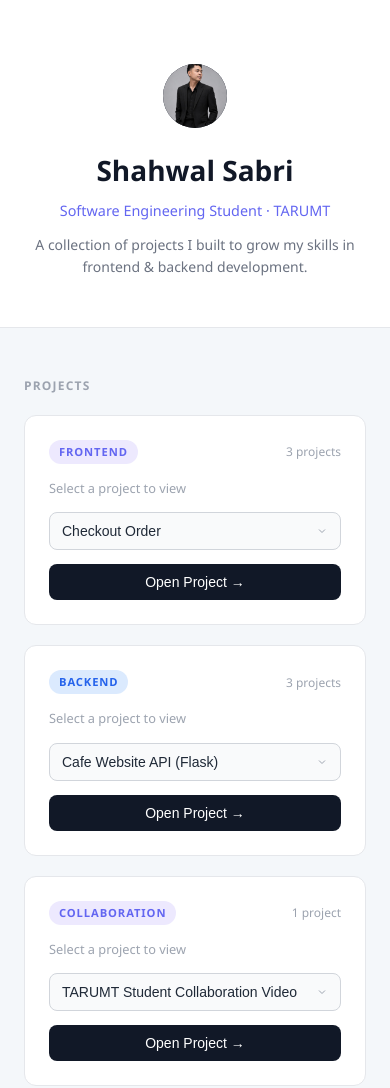
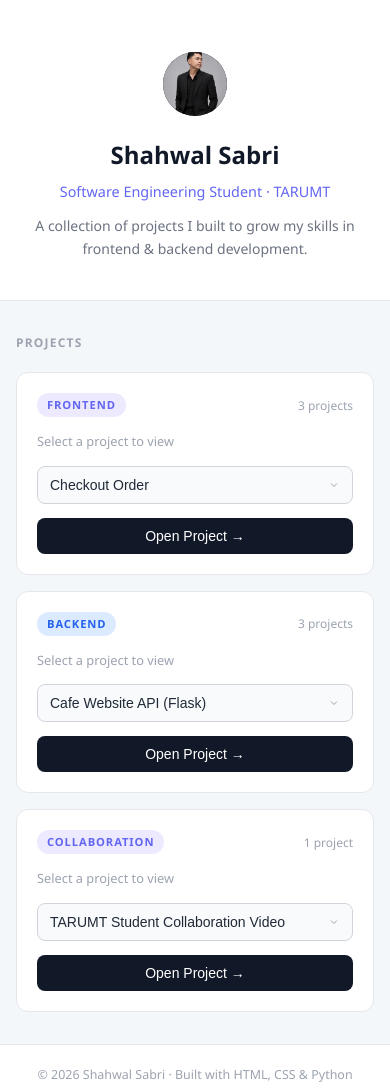
Before and after one commit to awalsabri2004-boop/ALL-WEBSITE, a plain HTML site: page index.html in a window 390 px wide. Shown: the top 1088 px of the page. Drawn offline with Linux system fonts and the light colour scheme.

Commit message:
Improve responsive layout for desktop and mobile

```diff
--- a/style.css
+++ b/style.css
@@ -194,7 +194,7 @@ body {
 /* ── Main ──────────────────────────────────────────────────────── */
 main {
     flex: 1;
-    max-width: 720px;
+    max-width: 1100px;
     width: 100%;
     margin: 0 auto;
     padding: 48px 24px;
@@ -211,14 +211,13 @@ main {
 
 /* ── Project Cards ─────────────────────────────────────────────── */
 .box {
-    display: flex;
+    display: grid;
+    grid-template-columns: repeat(auto-fit, minmax(280px, 1fr));
     gap: 20px;
-    flex-wrap: wrap;
 }
 
 .card {
-    flex: 1;
-    min-width: 240px;
+    min-width: 0;
     background: var(--surface);
     border: 1px solid var(--border);
     border-radius: 12px;
@@ -360,7 +359,8 @@ main {
 
 .slide-embed-frame {
     width: 100%;
-    height: 420px;
+    height: min(70vh, 560px);
+    min-height: 360px;
     border: 0;
     display: block;
 }
@@ -442,3 +442,54 @@ footer {
     background: var(--surface);
     transition: background-color 0.25s ease, border-color 0.25s ease;
 }
+
+/* ── Responsive ────────────────────────────────────────────────── */
+@media (max-width: 900px) {
+    main {
+        max-width: 100%;
+        padding: 40px 20px;
+    }
+}
+
+@media (max-width: 640px) {
+    .hero {
+        padding: 52px 16px 40px;
+    }
+
+    .hero h1 {
+        font-size: 1.5rem;
+    }
+
+    main {
+        padding: 32px 16px;
+    }
+
+    .box {
+        grid-template-columns: 1fr;
+        gap: 16px;
+    }
+
+    .card,
+    .collab-card,
+    .video-info {
+        padding: 20px;
+    }
+
+    .video-slide-overlay {
+        padding: 20px;
+    }
+
+    .video-slide-title {
+        font-size: 1.15rem;
+    }
+
+    .slide-embed-frame {
+        height: 56vw;
+        min-height: 280px;
+    }
+
+    .theme-setting {
+        top: 12px;
+        left: 12px;
+    }
+}
```
